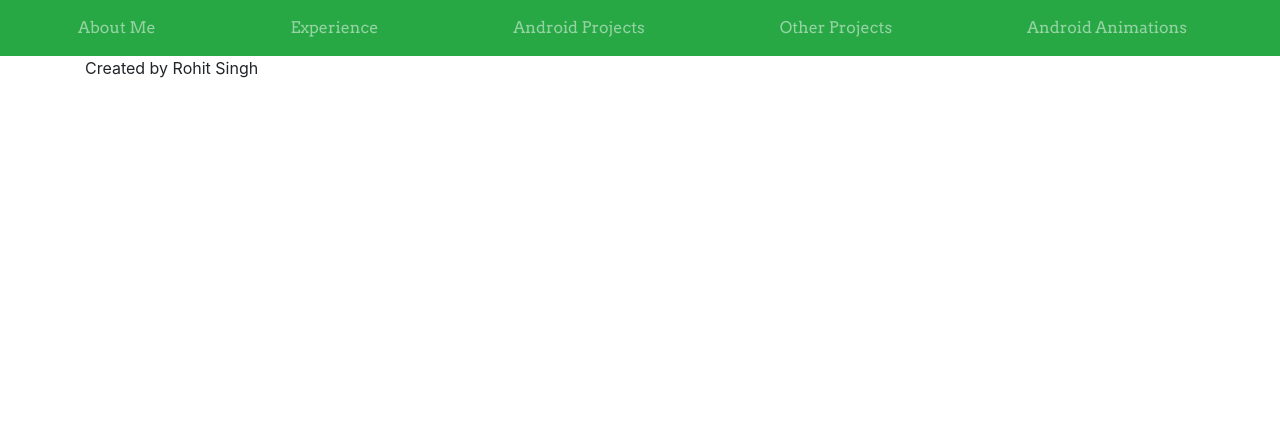
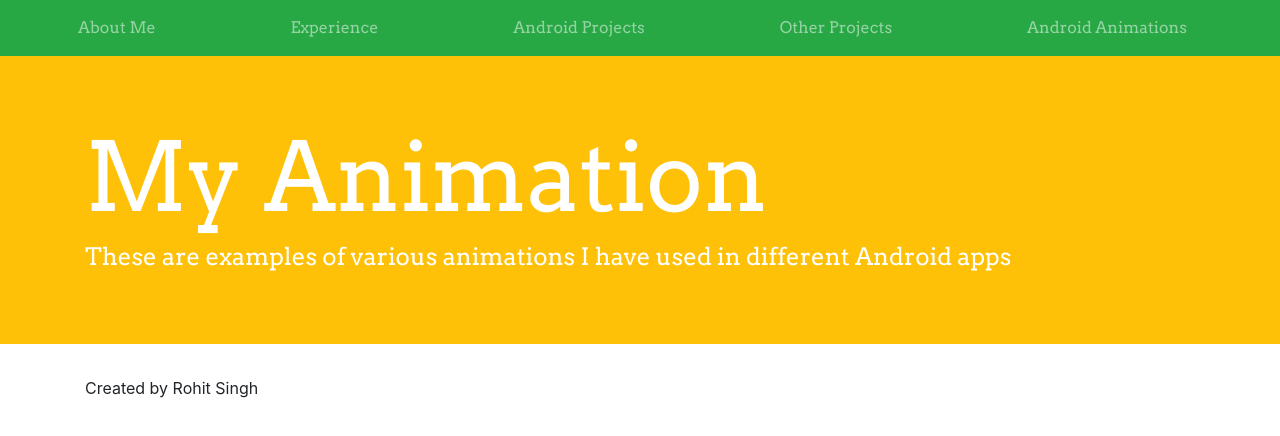
Before and after one commit to rohitksingh/Portfolio, a React (Create React App) app in the folder app/: page /animations in a window 1280 px wide. Shown: the top 436 px of the page. Built offline with nearby package versions, Linux system fonts and the light colour scheme.

Commit message:
Created My Animation page

```diff
--- a/app/src/App.js
+++ b/app/src/App.js
@@ -4,6 +4,7 @@ import NavigationBar from './components/NavigationBar/navbar'
 import 'bootstrap/dist/css/bootstrap.min.css';
 import OtherProects from './components/OtherProjects/otherProjects'
 import Experience from './components/Experience/experience'
+import Animations from './components/Animations/animations'
 import {BrowserRouter as Router, Route} from 'react-router-dom'
 
 
@@ -15,6 +16,7 @@ function App() {
         <Route path="/" exact component={OtherProects}/>
         <Route path="/otherprojects" component={OtherProects}/>
         <Route path="/experience" component={Experience}/>
+        <Route path="/animations" component={Animations}/>
       </Router>
       <Footer/>
     </div>
--- /dev/null
+++ b/app/src/components/Animations/animations.css
@@ -0,0 +1,5 @@
+.animation-jumbotron{
+    border-radius: 0;
+    font-family: 'MyFont';
+    color: white;
+}
--- /dev/null
+++ b/app/src/components/Animations/animations.js
@@ -0,0 +1,22 @@
+import React from 'react'
+import { Component } from 'react';
+import { Container, Jumbotron } from 'react-bootstrap';
+import '../Animations/animations.css'
+
+class Animation extends Component{
+
+    render(){
+
+        return(
+            <Jumbotron className='animation-jumbotron bg-warning' fluid>
+                <Container>
+                    <h1 className='display-1'>My Animation</h1>
+                    <h4>These are examples of various animations I have used in different Android apps</h4>
+                </Container>
+            </Jumbotron>
+        );
+    }
+
+}
+
+export default Animation
--- a/app/src/components/NavigationBar/navbar.js
+++ b/app/src/components/NavigationBar/navbar.js
@@ -12,7 +12,7 @@ function NavigationBar(){
                 <Nav.Link href="/experience">Experience</Nav.Link>
                 <Nav.Link href="#">Android Projects</Nav.Link>
                 <Nav.Link href="/otherprojects">Other Projects</Nav.Link>
-                <Nav.Link href="#">Android Animations</Nav.Link>
+                <Nav.Link href="/animations">Android Animations</Nav.Link>
             </Nav>
         </Navbar.Collapse>
         </Navbar>
--- a/app/src/components/ProjectCard/projectcard.js
+++ b/app/src/components/ProjectCard/projectcard.js
@@ -11,7 +11,6 @@ class ProjectCard extends Component {
 
 
     getColor(){
-
         return colors[Math.floor(Math.random()*(colors.length-1))]
     }
 
@@ -34,6 +33,7 @@ class ProjectCard extends Component {
     }
 
     getLinkText = () => {
+
         var value = this.props.link
 
         if(value.includes("github"))
```
